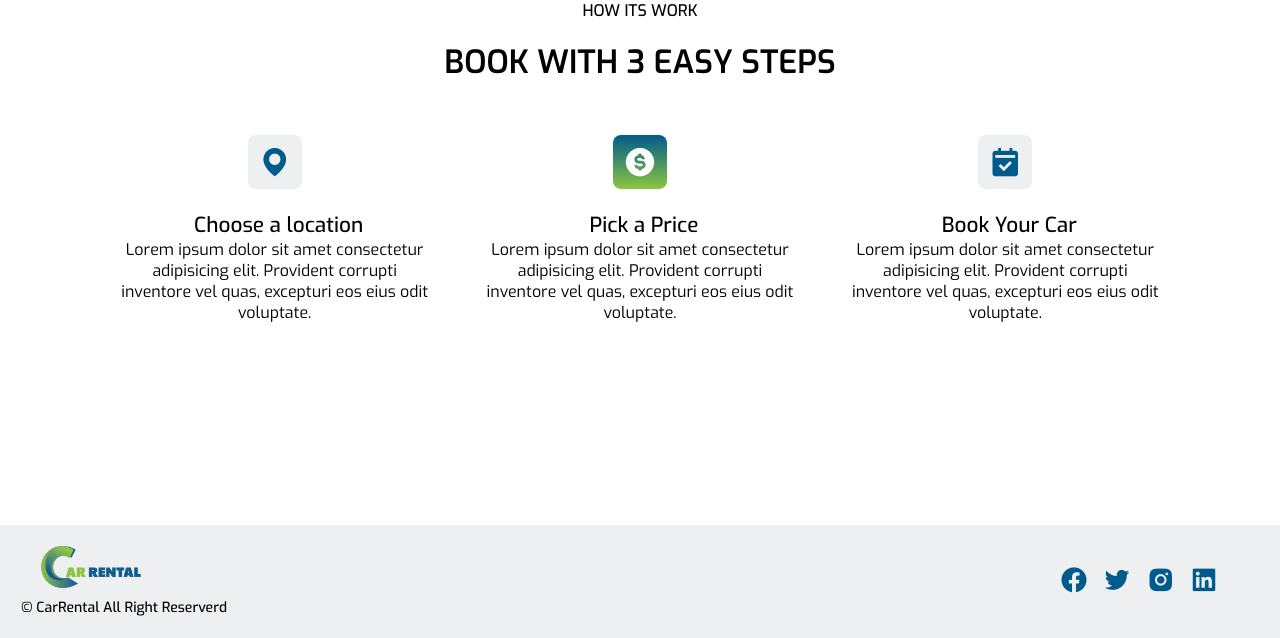
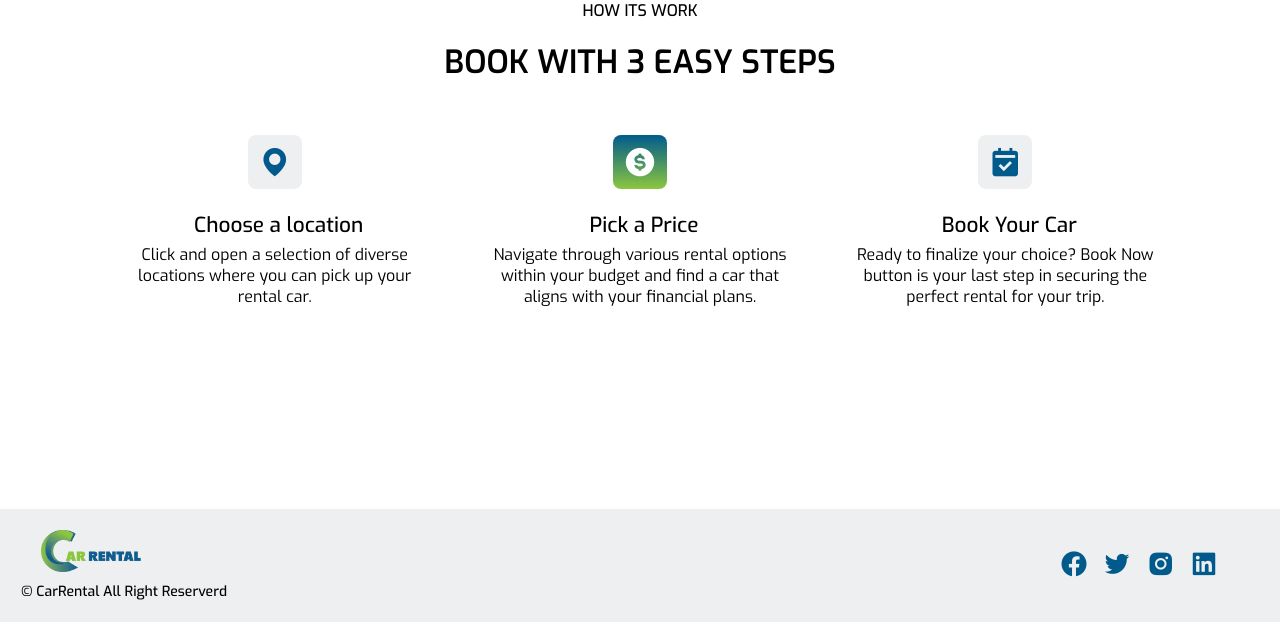
Before and after one commit to younessgt/CarRental, a Flask app: page / in a window 1280 px wide. Shown: the part 882-1520 px from the top of the page. Run offline with Flask 3, Linux system fonts and the light colour scheme; some libraries are stand-ins or nearby versions.

Commit message:
changing paragraph content

```diff
--- a/web_dynamic/static/styles/style.css
+++ b/web_dynamic/static/styles/style.css
@@ -220,6 +220,13 @@ header {
     transform: translateY(0);
 }
 
+.Notice {
+    color: red;
+    display: inline-block;
+    margin-top: 10px;
+    font-size: 10px;
+
+}
 
 .home {
     width: 100%;
@@ -267,6 +274,11 @@ header {
 
 	/*width: 70%;
     margin: 20px 0;*/
+}
+
+.box p {
+    display: inline-block;
+    margin-top: 5px;
 }
 
 .form-container form {
--- a/web_dynamic/templates/index.html
+++ b/web_dynamic/templates/index.html
@@ -56,6 +56,7 @@
                     Forgot Your Password?
                 </a>
                 <button type="submit" class="login__button">Log In</button>
+		<p class="Notice">Please Notice the back end of this part is not Done yet </p>
             </div>
         </form>
 
@@ -109,17 +110,17 @@
             <div class="box">
                 <i class='bx bxs-map'></i>
                 <h2>Choose a location</h2>
-                <p>Lorem ipsum dolor sit amet consectetur adipisicing elit. Provident corrupti inventore vel quas, excepturi eos eius odit voluptate. </p>
+                <p>Click and open a selection of diverse locations where you can pick up your rental car.</p>
             </div>
             <div class="box">
                 <i class='bx bxs-dollar-circle' ></i>
                 <h2>Pick a Price</h2>
-                <p>Lorem ipsum dolor sit amet consectetur adipisicing elit. Provident corrupti inventore vel quas, excepturi eos eius odit voluptate. </p>
+                <p>Navigate through various rental options within your budget and find a car that aligns with your financial plans.</p>
             </div>
             <div class="box">
                 <i class='bx bxs-calendar-check' ></i>
                 <h2>Book Your Car</h2>
-                <p>Lorem ipsum dolor sit amet consectetur adipisicing elit. Provident corrupti inventore vel quas, excepturi eos eius odit voluptate. </p>
+                <p>Ready to finalize your choice? Book Now button is your last step in securing the perfect rental for your trip.</p>
             </div>
         </div>
 
```
